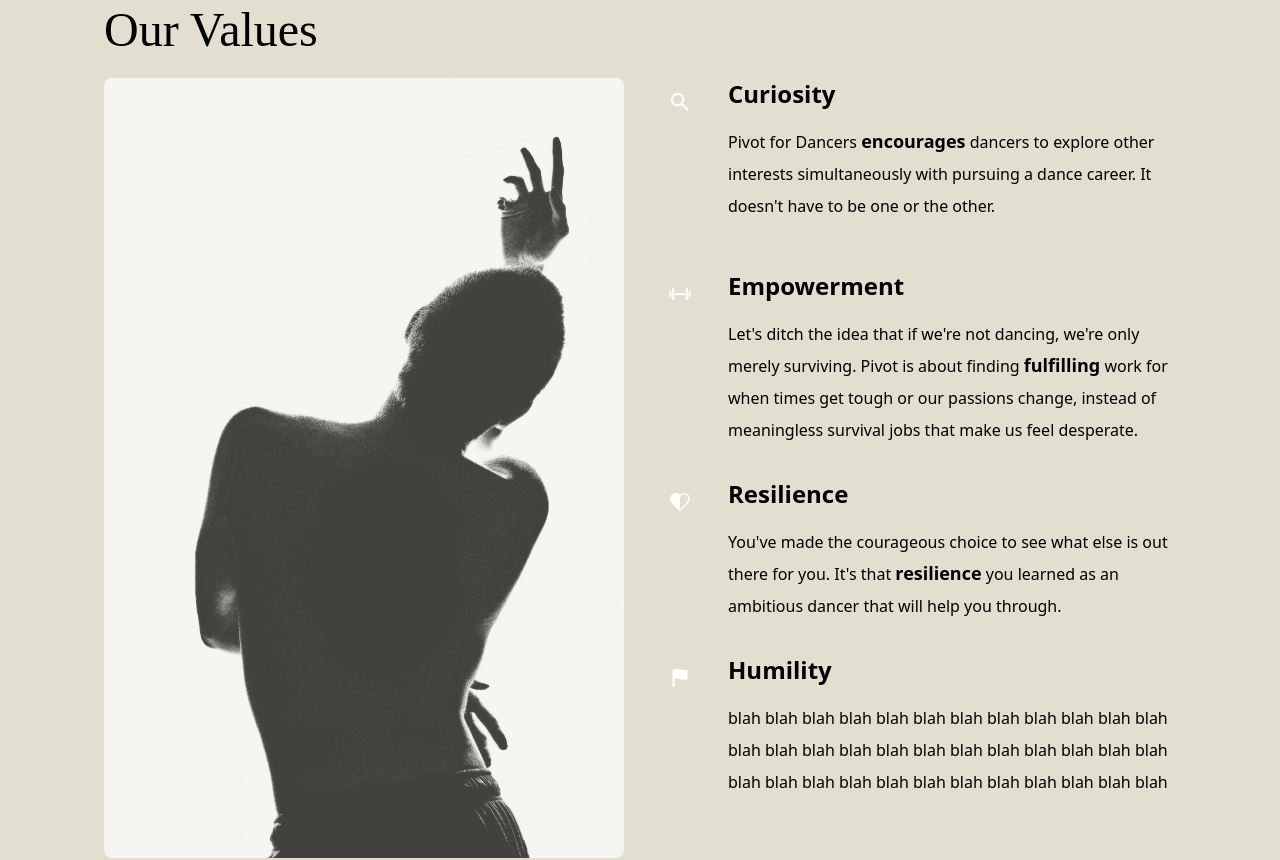
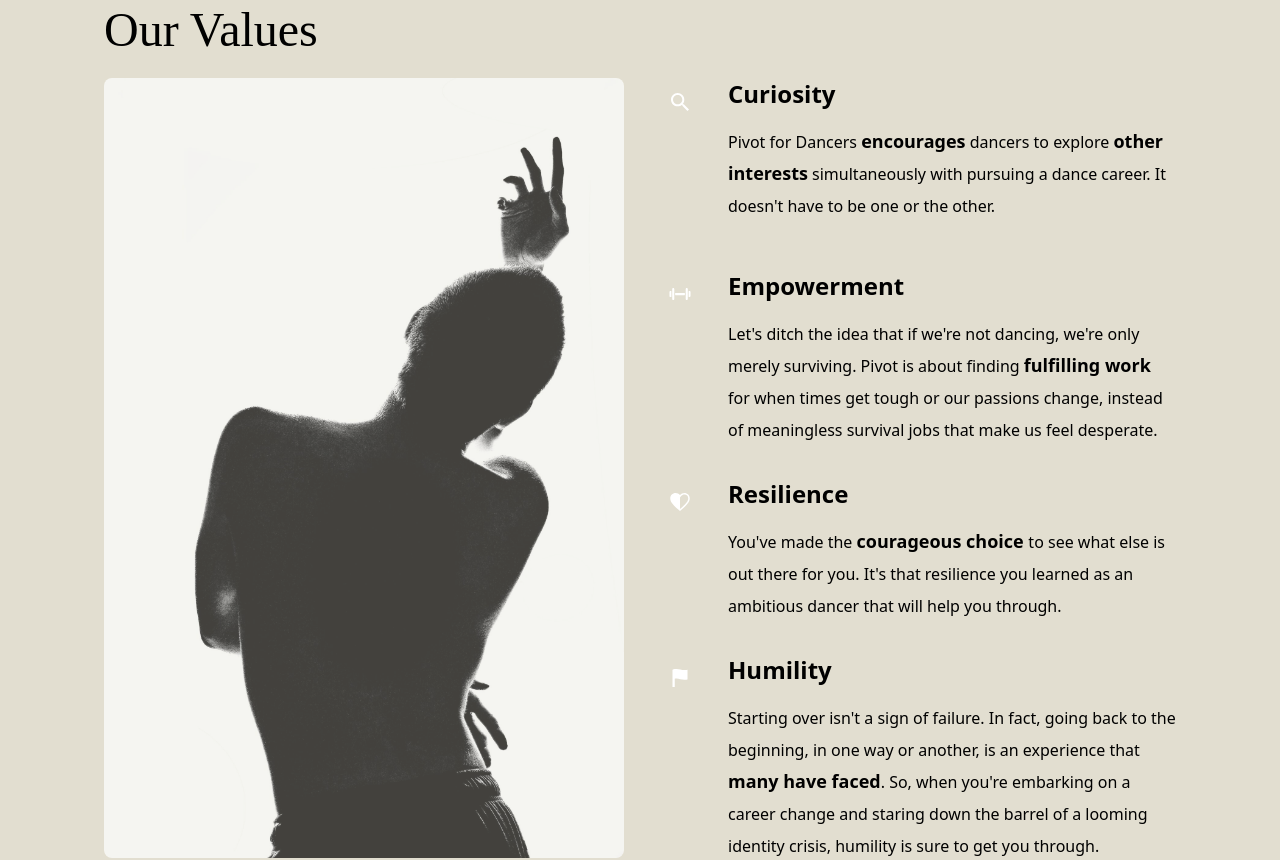
Before and after one commit to IsaacCavallaro/pivot-for-dancers, a React (Create React App) app: page / in a window 1280 px wide. Shown: the part 3020-3880 px from the top of the page. Built offline with nearby package versions, Linux system fonts and the light colour scheme; a web font is replaced by a local one.

Commit message:
Update humility content

```diff
--- a/src/components/Values.tsx
+++ b/src/components/Values.tsx
@@ -96,7 +96,7 @@ const values = [
     title: 'Curiosity',
     description: (
       <>
-        Pivot for Dancers <span className="text-lg font-bold">encourages</span> dancers to explore other interests simultaneously with pursuing a dance career. It doesn&apos;t have to be one or the other.
+        Pivot for Dancers <span className="text-lg font-bold">encourages</span> dancers to explore <span className="text-lg font-bold">other interests</span>  simultaneously with pursuing a dance career. It doesn&apos;t have to be one or the other.
       </>
     ),
   },
@@ -104,7 +104,7 @@ const values = [
     title: 'Empowerment',
     description: (
       <>
-        Let&apos;s ditch the idea that if we&apos;re not dancing, we&apos;re only merely surviving. Pivot is about finding <span className="text-lg font-bold">fulfilling</span> work for when times get tough or our passions change, instead of meaningless survival jobs that make us feel desperate.
+        Let&apos;s ditch the idea that if we&apos;re not dancing, we&apos;re only merely surviving. Pivot is about finding <span className="text-lg font-bold">fulfilling work </span> for when times get tough or our passions change, instead of meaningless survival jobs that make us feel desperate.
       </>
     ),
   },
@@ -112,13 +112,17 @@ const values = [
     title: 'Resilience',
     description: (
       <>
-        You&apos;ve made the courageous choice to see what else is out there for you. It&apos;s that <span className="text-lg font-bold">resilience</span> you learned as an ambitious dancer that will help you through.
+        You&apos;ve made the <span className="text-lg font-bold">courageous choice </span>to see what else is out there for you. It&apos;s that resilience you learned as an ambitious dancer that will help you through.
       </>
     ),
   },
   {
     title: 'Humility',
-    description: ' blah blah blah blah blah blah blah blah blah blah blah blah blah blah blah blah blah blah blah blah blah blah blah blah blah blah blah blah blah blah blah blah blah blah blah blah',
+    description: (
+      <>
+        Starting over isn&apos;t a sign of failure. In fact, going back to the beginning, in one way or another, is an experience that <span className="text-lg font-bold">many have faced</span>. So, when you&apos;re embarking on a career change and staring down the barrel of a looming identity crisis, humility is sure to get you through.
+      </>
+    ),
   },
 ];
 
```
